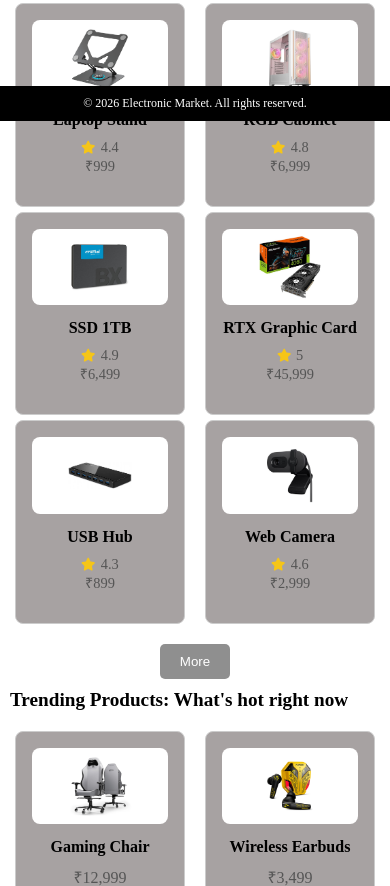
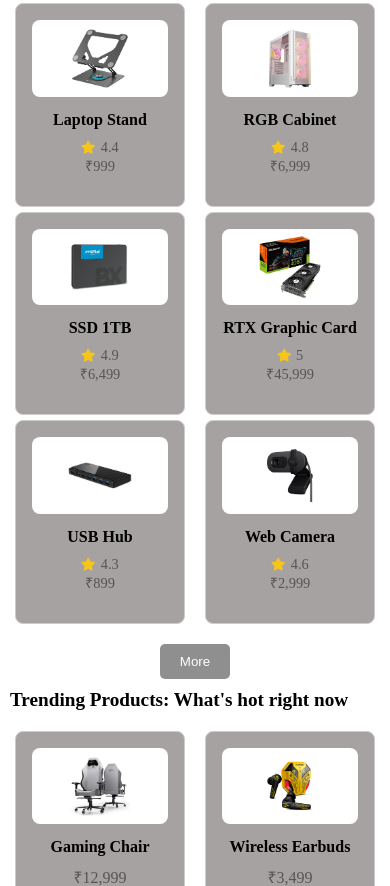
Before and after one commit to Ratul008-dev/Electronic-Market, a React (Vite) app: page / in a window 390 px wide. Shown: the part 976-1862 px from the top of the page. Built offline with nearby package versions, Linux system fonts and the light colour scheme.

Commit message:
Removing footer from media

```diff
--- a/src/components/About.css
+++ b/src/components/About.css
@@ -121,7 +121,8 @@ TABLET
 .LQuestion p {
     font-size: 1em;
 }
-
+.footer {
+    display: none;
 }
 
 /* ===========================
@@ -175,5 +176,7 @@ MOBILE
 .LQuestion p {
     font-size: 0.95em;
 }
-
+.footer{
+    display: none;
 }
+}
--- a/src/components/About.jsx
+++ b/src/components/About.jsx
@@ -51,7 +51,8 @@ const About = () => {
                     )}
                 </div>
             </div>
-        <Footer/>
+            <div className="footer"><Footer />  </div>
+
         </>
     )
 }
--- a/src/components/Contact.css
+++ b/src/components/Contact.css
@@ -118,6 +118,7 @@
   padding: 0 40px;
   margin-bottom: 10px;
 }
+
 .support-container {
   background-color: #acacac;
   padding: 40px;
@@ -129,11 +130,13 @@
   justify-content: center;
   margin-top: 30px;
 }
+
 .support-container h1 {
   font-size: 2.5em;
   color: #000000;
   margin-bottom: 20px;
 }
+
 .support-container h3 {
   font-size: 1.5em;
   color: #000000;
@@ -142,6 +145,7 @@
   padding: 0 20px;
   line-height: 1.5;
 }
+
 .support-form {
   margin-top: 30px;
   display: flex;
@@ -149,6 +153,7 @@
   align-items: center;
   justify-content: center;
 }
+
 .support-form input,
 .support-form textarea {
   width: 400px;
@@ -157,6 +162,7 @@
   border: 1px solid #ccc;
   border-radius: 5px;
 }
+
 .support-form button {
   padding: 10px 20px;
   background-color: #000000;
@@ -166,15 +172,18 @@
   cursor: pointer;
   transition: background-color 0.3s ease;
 }
+
 .support-form button:hover {
   background-color: #333333;
   color: #fff34b
 }
+
 .support-form label {
   font-size: 1.2em;
   color: #000000;
   margin-bottom: 10px;
 }
+
 .support-form select {
   width: 400px;
   padding: 10px;
@@ -183,6 +192,7 @@
   border-radius: 5px;
   cursor: pointer;
 }
+
 @media (max-width: 768px) {
 
   .contact-container {
@@ -272,4 +282,8 @@ text-align: center;
     width: 100%;
     max-width: 250px;
   }
+
+  .footer {
+    display: none;
   }
+}
--- a/src/components/Contact.jsx
+++ b/src/components/Contact.jsx
@@ -230,7 +230,8 @@ const Contact = () => {
         </form>
       </div>
     </div>
-    <Footer/>
+    <div className="footer"><Footer/></div>
+
 </>
   );
 };
--- a/src/components/Home.css
+++ b/src/components/Home.css
@@ -1,6 +1,6 @@
 .carousel {
-    margin:20px 15px;
-    padding:0 8px;
+    margin: 20px 15px;
+    padding: 0 8px;
     width: 97%;
     height: 60vh;
     overflow: hidden;
@@ -92,6 +92,7 @@
         width: 0%;
     }
 }
+
 .dots li {
     width: 12px;
     height: 12px;
@@ -102,9 +103,11 @@
     transition: background-color 0.3s ease;
     cursor: pointer;
 }
+
 .dots li.active {
     background-color: #f8eb31;
 }
+
 .dots {
     position: absolute;
     bottom: 15px;
@@ -113,30 +116,36 @@
     z-index: 100;
     top: 55%;
 }
+
 .TopPicks h2 {
     margin: 20px 0 10px 15px;
     font-size: 1.5rem;
     font-weight: bold;
 }
+
 .Trending h2 {
     margin: 20px 0 10px 15px;
     font-size: 1.5rem;
     font-weight: bold;
 }
+
 .NewArrival h2 {
     margin: 20px 0 10px 15px;
     font-size: 1.5rem;
     font-weight: bold;
 }
+
 .desktop {
     display: block;
 }
+
 .mobile {
     display: none;
 }
+
 @media (max-width: 1400px) {
     .carousel {
-       width: 95%;
+        width: 95%;
         height: 250px;
         margin: -5px 10px;
         overflow: hidden;
@@ -149,43 +158,54 @@
         height: 100%;
         object-fit: contain;
     }
+
     .desktop {
         display: none;
     }
+
     .mobile {
         display: block;
     }
-.arrows {
+
+    .arrows {
 
         position: absolute;
         top: 15%;
         left: 0;
         transform: translateY(-50%);
-        width:100%;
+        width: 100%;
         max-width: 90%;
         display: flex;
         justify-content: space-between;
         padding: 0 20px;
     }
+
     .arrows button {
         width: 20px;
         height: 20px;
         font-size: 10px;
         margin: 0;
     }
+
     .TopPicks h2 {
         margin: 10px 0 5px 10px;
         font-size: 1.2rem;
         font-weight: bold;
     }
+
     .NewArrival h2 {
         margin: 10px 0 5px 10px;
         font-size: 1.2rem;
         font-weight: bold;
     }
+
     .Trending h2 {
         margin: 10px 0 5px 10px;
         font-size: 1.2rem;
         font-weight: bold;
     }
+
+    .footer {
+        display: none;
+    }
 }
--- a/src/components/Home.jsx
+++ b/src/components/Home.jsx
@@ -54,7 +54,8 @@ const Home = () => {
                 <MoreBtn />
             </div>
             <AI />
-            <Footer />
+            <div className="footer"><Footer /></div>
+
         </>
     )
 }
--- a/src/components/Login.css
+++ b/src/components/Login.css
@@ -90,4 +90,7 @@
         margin-top: 50px;
         height: 90vh;
     }
+    .footer{
+        display: none;
+    }
 }
--- a/src/components/Login.jsx
+++ b/src/components/Login.jsx
@@ -82,7 +82,8 @@ const Login = () => {
         </form>
         <p className="paragraph">Don't have an account?<Link to="/register">Register</Link></p>
       </div>
-      <Footer />
+      <div className="footer"><Footer /></div>
+
     </>
   )
 }
--- a/src/components/Register.css
+++ b/src/components/Register.css
@@ -93,8 +93,6 @@
         height: 90vh;
     }
     .footer {
-        position: absolute;
-        bottom: -30%;
-        width: 100%;
+       display: none;
     }
 }
```
Lines whose indentation alone changed are shown as unchanged.
